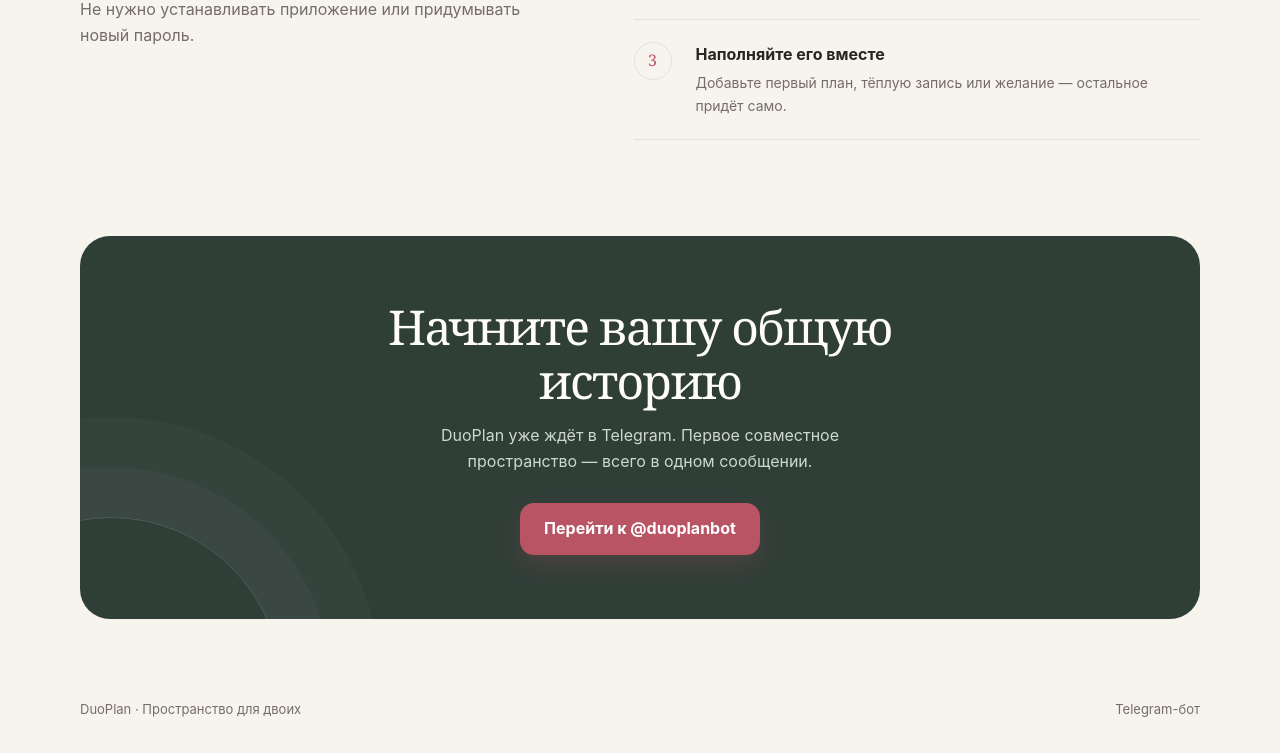
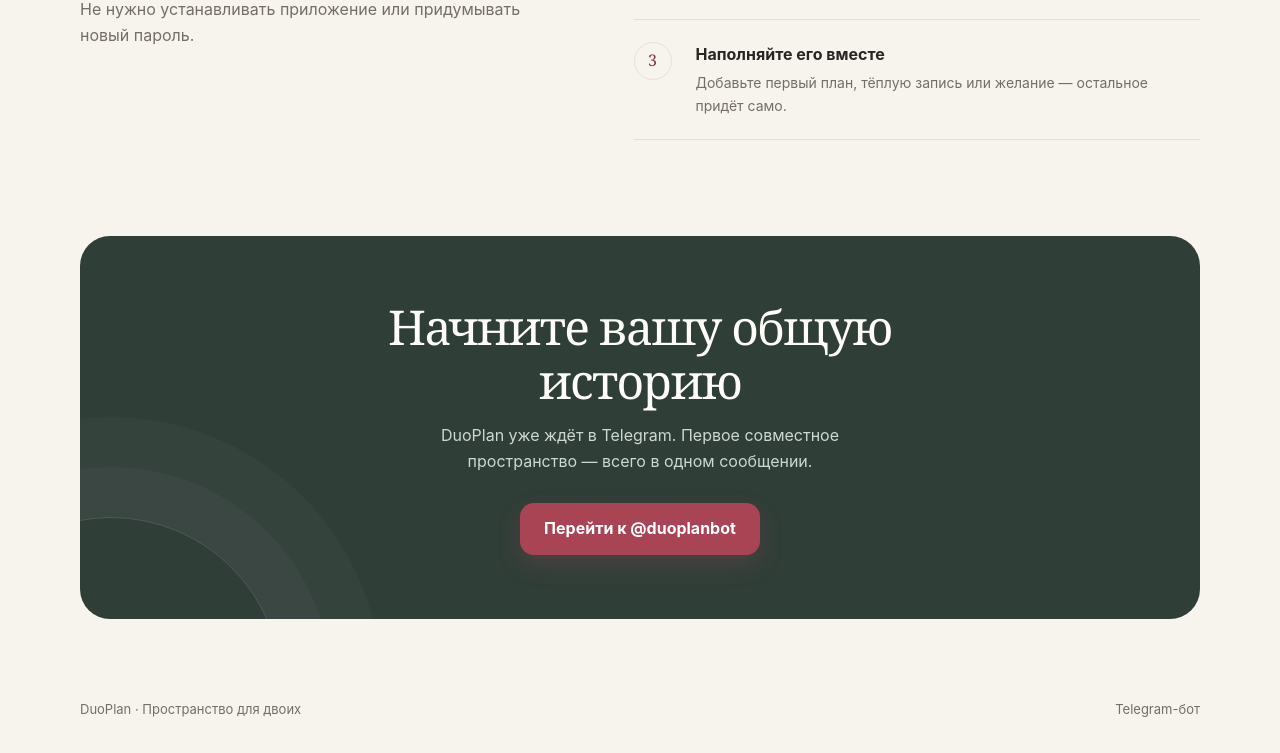
Before and after one commit to endlessbum/duoplan, a plain HTML site: page public/index.html in a window 1280 px wide. Shown: the part 1843-2596 px from the top of the page. Drawn offline with Linux system fonts and the light colour scheme.

Commit message:
Поднять контраст лендинга по WCAG

```diff
--- a/public/index.html
+++ b/public/index.html
@@ -18,8 +18,8 @@
       --ink: #292524;
       --muted: #746d68;
       --line: #e8e0d8;
-      --berry: #b85464;
-      --berry-dark: #923e4d;
+      --berry: #a94455;
+      --berry-dark: #833342;
       --berry-soft: #f4dfe1;
       --sage: #55766a;
       --sage-soft: #dfe9e2;
@@ -106,7 +106,7 @@
     .steps-grid { display: grid; grid-template-columns: .9fr 1.1fr; gap: 90px; align-items: start; }
     .step { display: grid; grid-template-columns: 42px 1fr; gap: 20px; padding: 22px 0; border-bottom: 1px solid var(--line); }
     .step:first-child { padding-top: 0; }
-    .step-number { display: grid; place-items: center; width: 38px; height: 38px; border: 1px solid var(--line); border-radius: 50%; color: var(--berry); font-family: Georgia, serif; }
+    .step-number { display: grid; place-items: center; width: 38px; height: 38px; border: 1px solid var(--line); border-radius: 50%; color: var(--berry-dark); font-family: Georgia, serif; }
     .step h3 { margin-bottom: 5px; font-size: 16px; }
     .step p { margin-bottom: 0; color: var(--muted); font-size: 14px; }
 
@@ -152,7 +152,7 @@
     <div class="container nav">
       <a class="brand" href="#top" aria-label="DuoPlan — на главную">
         <svg class="brand-mark" viewBox="0 0 40 40" fill="none" aria-hidden="true">
-          <circle cx="15" cy="20" r="11" fill="#f4dfe1" stroke="#b85464" stroke-width="2"/>
+          <circle cx="15" cy="20" r="11" fill="#f4dfe1" stroke="#a94455" stroke-width="2"/>
           <circle cx="25" cy="20" r="11" fill="#dfe9e2" fill-opacity=".8" stroke="#55766a" stroke-width="2"/>
         </svg>
         DuoPlan
```
